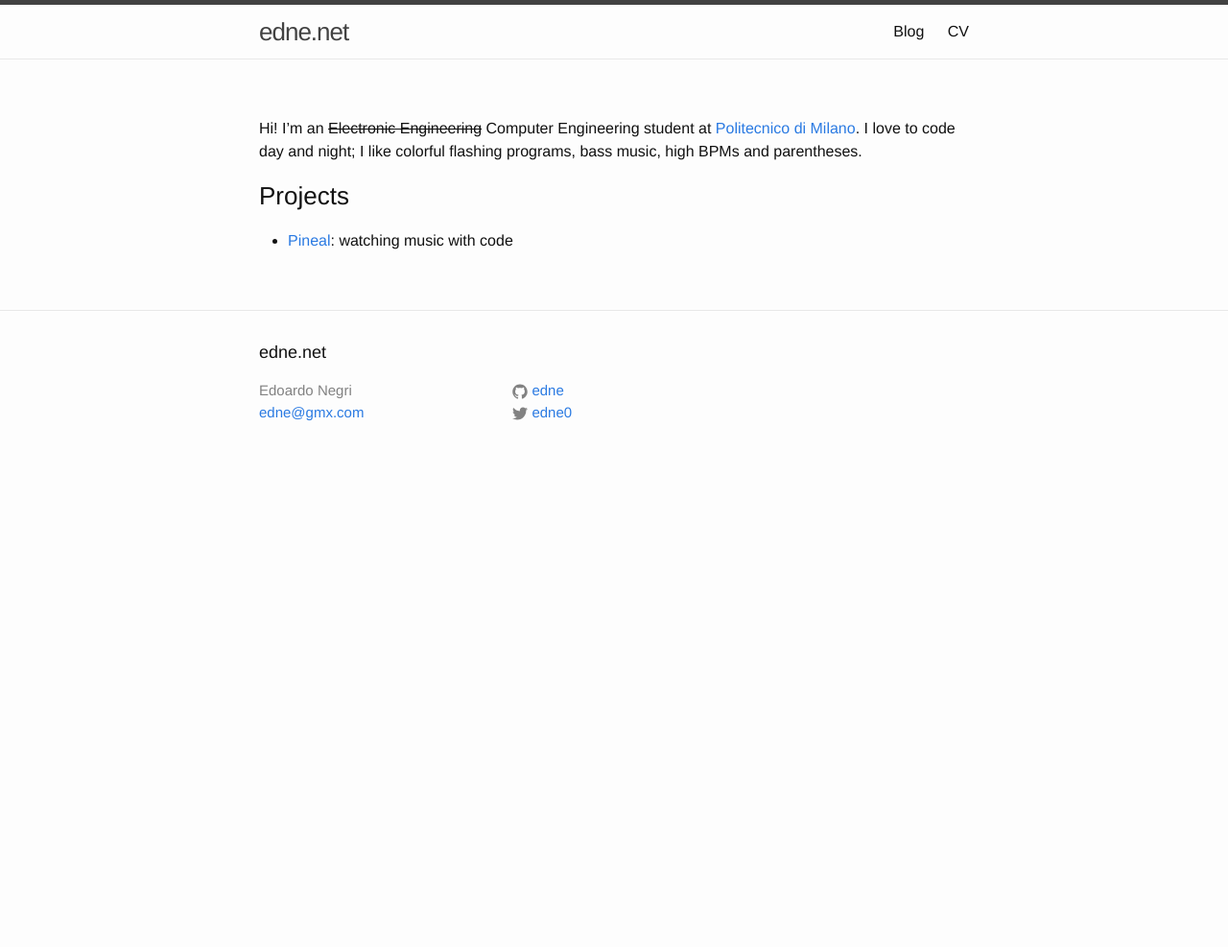
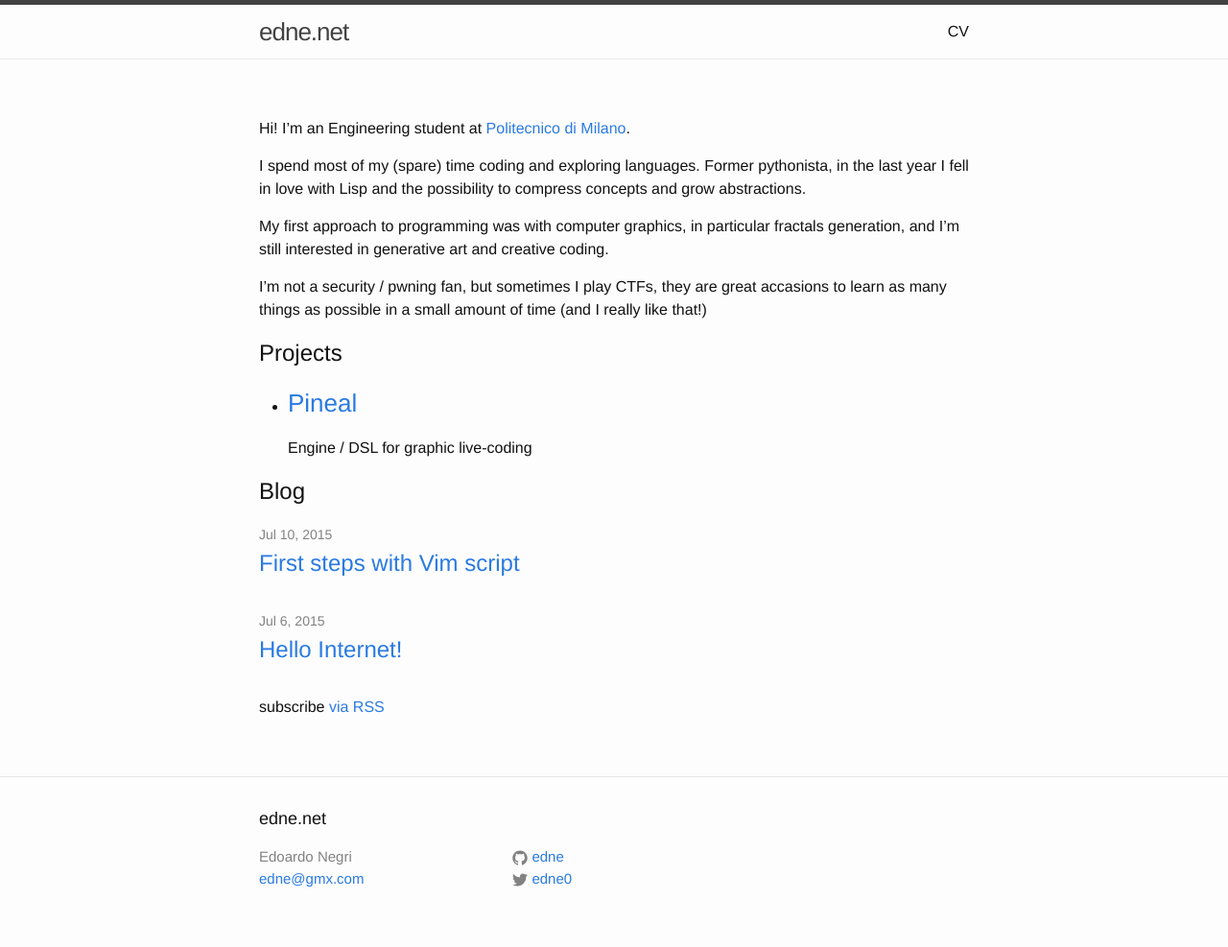
Before and after one commit to edne/edne.github.io, a Jekyll site: the page built from index.md, in a window 1280 px wide. Shown: the whole page at 96% size. Built offline with Jekyll 4.4.1, drawn with Linux system fonts in a browser that asks for light colours; before the commit the page ends 900 px from its top, so only the background shows below that.

```diff
--- a/index.md
+++ b/index.md
@@ -3,11 +3,38 @@ layout: page
 permalink: /
 ---
 
-Hi! I'm an <del>Electronic Engineering</del> Computer Engineering student at
-[Politecnico di Milano](http://polimi.it). I love to code day and night; I like
-colorful flashing programs, bass music, high BPMs and parentheses.
+Hi! I'm an Engineering student at [Politecnico di Milano](http://polimi.it/en).
+
+I spend most of my (spare) time coding and exploring languages.
+Former pythonista, in the last year I fell in love with Lisp and the possibility
+to compress concepts and grow abstractions.
+
+My first approach to programming was with computer graphics, in particular
+fractals generation, and I'm still interested in generative art and creative coding.
+
+I'm not a security / pwning fan, but sometimes I play CTFs, they are great
+accasions to learn as many things as possible in a small amount of time
+(and I really like that!)
 
 
-### Projects
+# Projects
 
-* [Pineal](https://github.com/edne/pineal): watching music with code
+* ### [Pineal](https://github.com/edne/pineal)
+  Engine / DSL for graphic live-coding
+
+
+# Blog
+
+<ul class="post-list">
+    {% for post in site.posts %}
+      <li>
+        <span class="post-meta">{{ post.date | date: "%b %-d, %Y" }}</span>
+
+        <h2>
+          <a class="post-link" href="{{ post.url | prepend: site.baseurl }}">{{ post.title }}</a>
+        </h2>
+      </li>
+    {% endfor %}
+  </ul>
+
+  <p class="rss-subscribe">subscribe <a href="{{ "/feed.xml" | prepend: site.baseurl }}">via RSS</a></p>
```
Also changed, not shown: blog.html (deleted, +0 -25 lines).
